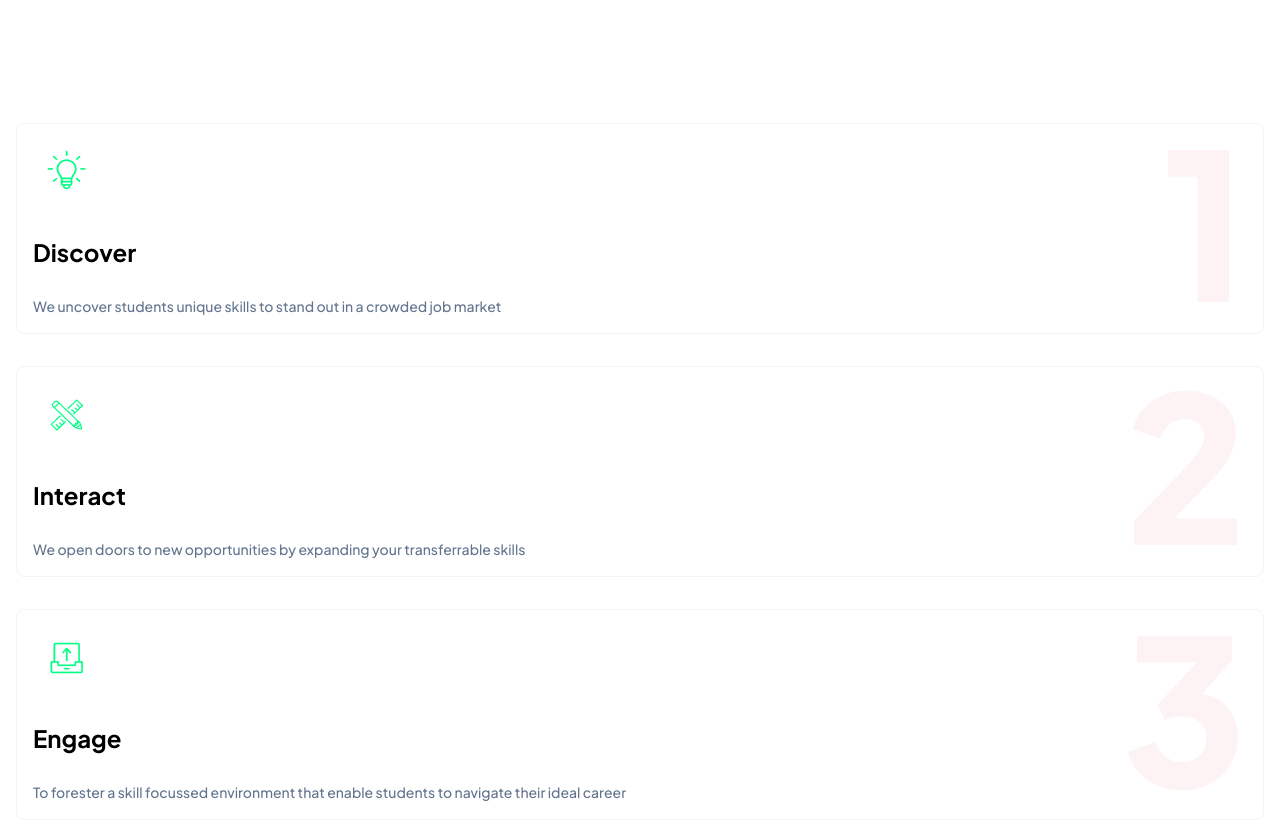
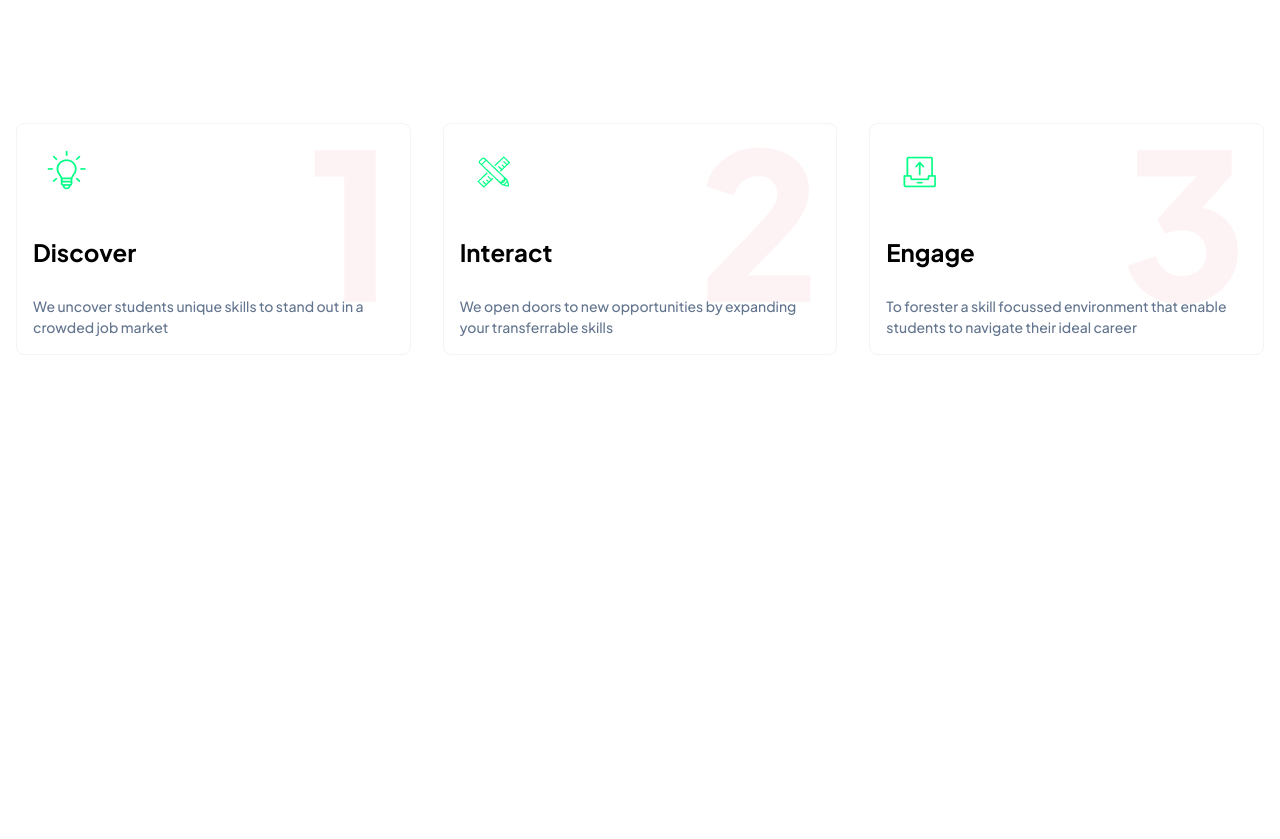
Before and after one commit to iamalshahed/hp-tailwind-assignment-02-shahed, a website built with Vite: page index.html in a window 1280 px wide. Shown: the part 2860-3699 px from the top of the page. After the commit the page ends 3359 px from the top, so only its background shows below. Built offline with nearby package versions, Linux system fonts and the light colour scheme.

Commit message:
yeep 😎 .... now base section completely responsive for all devise 👍🏼...

```diff
--- a/index.html
+++ b/index.html
@@ -165,7 +165,7 @@
 
 
     <!-- mission -->
-    <section class="w-full bg-red-200/15">
+    <section class="w-full bg-red-200/10">
       <div class="container max-w-[1440px] mx-auto px-4 py-14 md:py-52">
 
         <div class="w-full flex flex-col lg:flex-row items-center justify-between gap-5 sm:gap-32">
@@ -234,9 +234,9 @@
 
     <!-- base -->
     <section class="w-full px-4 bg-white py-14 sm:py-36">
-      <div class="container max-w-[1400px] mx-auto">
+      <div class="container max-w-[1300px] mx-auto">
         <!-- card grid -->
-        <div class="w-full grid grid-cols-1 gap-8">
+        <div class="w-full grid grid-cols-1 sm:grid-cols-2 md:grid-cols-3 gap-8">
 
           <!-- single cards -->
           <div class="single_card_container">
```
